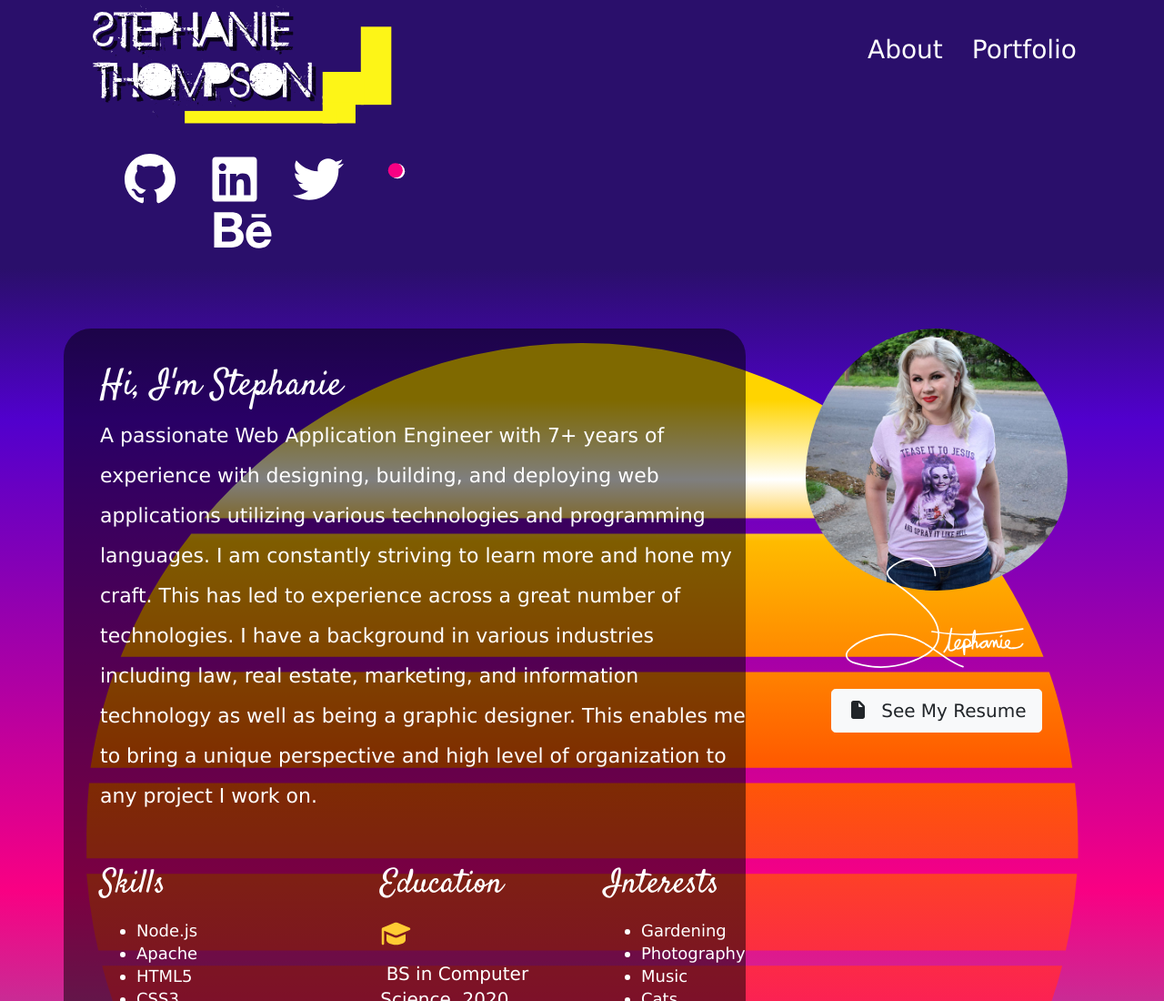
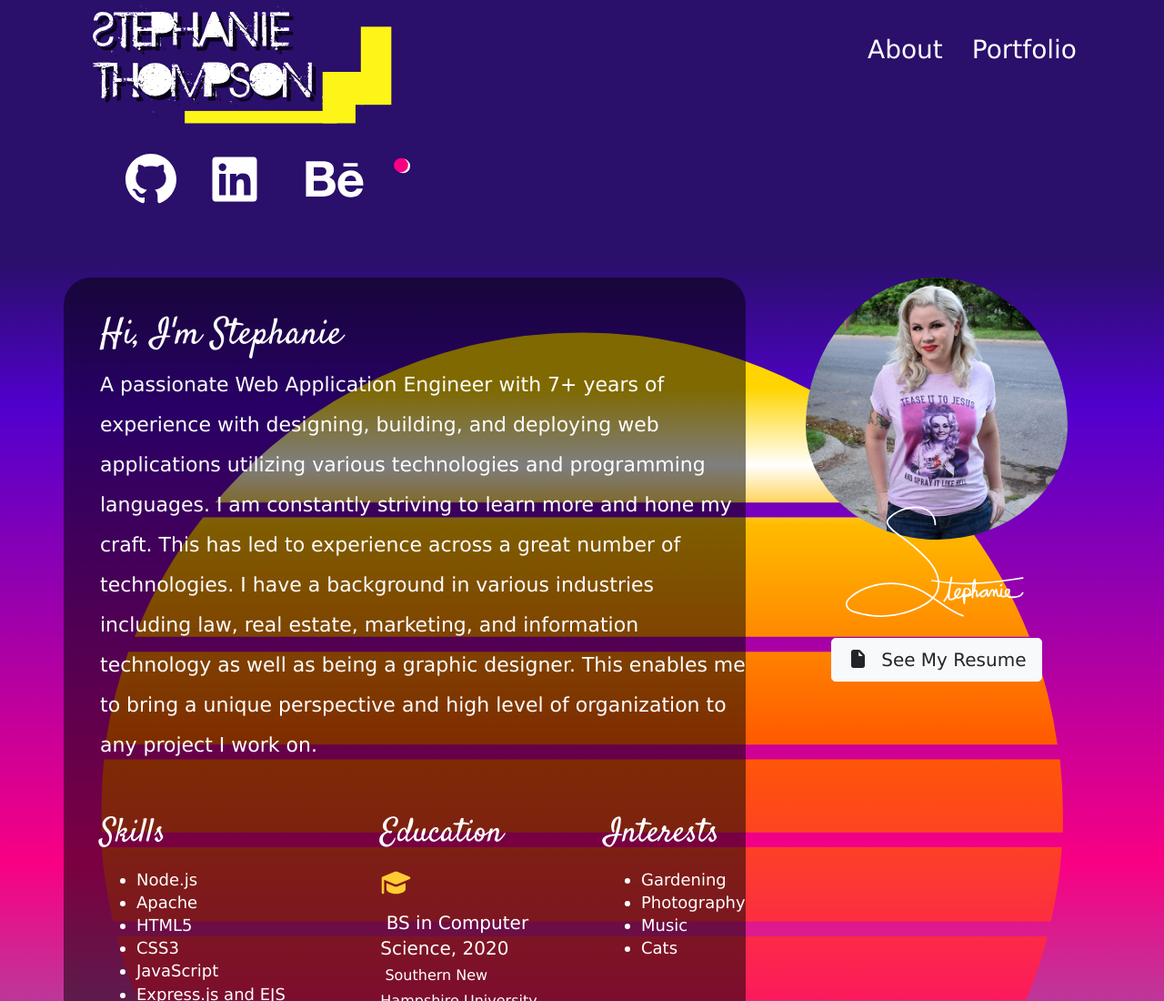
Before and after one commit to Rocklobster84/StephCodesStatic, a plain HTML site: page index.html in a window 1280 px wide. Shown: the top 1100 px of the page at 91% size. Drawn offline with nearby package versions, Linux system fonts and the light colour scheme; a script that the page names is missing.

Commit message:
Removed Twitter Icon, updated resume file

```diff
--- a/index.html
+++ b/index.html
@@ -33,9 +33,7 @@
               <i class="fab fa-linkedin fa-4x social"></i>
             </a>
             &nbsp;&nbsp;&nbsp;
-            <a href="https://twitter.com/Rocklobster1984" target="_blank" rel="noreferrer noopener">
-              <i class="fab fa-twitter fa-4x social"></i>
-            </a>
+
             &nbsp;&nbsp;&nbsp;
             <a href="https://www.behance.net/stephrthompson" target="_blank" rel="noreferrer noopener">
               <i class="fab fa-behance fa-4x social"></i>
```
Also changed, not shown: 1 other file.
